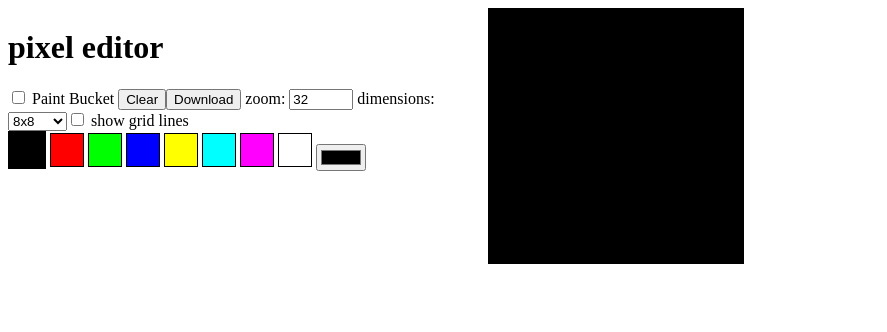
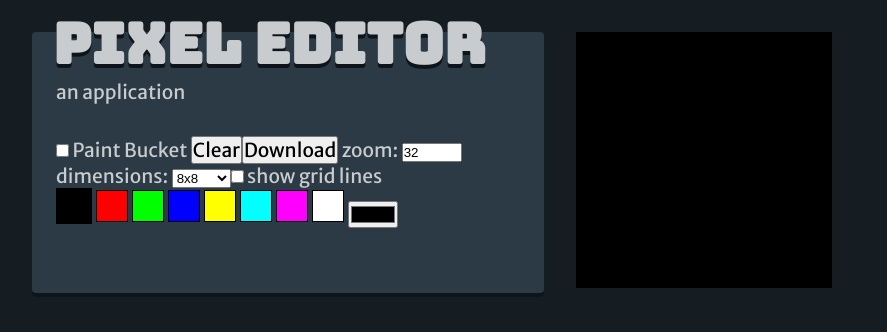
Before and after one commit to vvye/pixel-editor, a Vue app: page / in a window 1280 px wide. Shown: the top 332 px of the page, without its empty margins (0-887 px from the left). Built offline with nearby package versions, Linux system fonts and the light colour scheme.

Commit message:
Style title & sidebar

```diff
--- a/public/index.html
+++ b/public/index.html
@@ -6,6 +6,9 @@
         <meta name="viewport" content="width=device-width,initial-scale=1.0">
         <!-- <link rel="icon" href="<%= BASE_URL %>favicon.ico"> -->
         <title><%= htmlWebpackPlugin.options.title %></title>
+        <link rel="preconnect" href="https://fonts.googleapis.com">
+        <link rel="preconnect" href="https://fonts.gstatic.com" crossorigin>
+        <link href="https://fonts.googleapis.com/css2?family=Bungee&family=Merriweather+Sans&display=swap" rel="stylesheet">
     </head>
     <body>
         <noscript>
--- a/src/App.vue
+++ b/src/App.vue
@@ -2,6 +2,7 @@
     <div class="container">
         <div class="sidebar">
             <h1>pixel editor</h1>
+            <p>an application</p>
             <Toolbar @paint-bucket-mode-changed="setPaintBucketMode" @clear-canvas-button-pressed="resetCanvas"
                      @cell-size-changed="setCellSize" @num-cells-changed="setNumCells"
                      @show-grid-lines-changed="setShowGridLines"
@@ -78,19 +79,62 @@ export default {
 }
 </script>
 
+<style>
+
+* {
+    margin: 0;
+    padding: 0;
+    box-sizing: border-box;
+}
+
+html, body {
+    min-height: 100vh;
+}
+
+body {
+    background-color: #151d23;
+    color: #c9ccce;
+    padding: 2rem;
+}
+
+body, button {
+    font-family: 'Merriweather Sans', sans-serif;
+    font-size: 1.2rem;
+}
+
+</style>
+
 <style scoped>
-
 .container {
     display: grid;
-    grid-template-columns: 30rem auto;
+    grid-template-columns: 32rem auto;
+    gap: 2rem;
 }
 
 .sidebar {
     grid-column: 1/2;
+    background-color: #2b3a44;
+    padding: 1rem 1.5rem 2rem;
+    border-radius: 0.25rem;
+    box-shadow: 0 0.25rem 0 #0e151a;
 }
 
 .canvas-container {
     grid-column: 2/3;
 }
 
+h1 {
+    font-family: 'Bungee', sans-serif;
+    font-size: 3.5rem;
+    line-height: 3.5rem;
+    margin-top: -2rem;
+    margin-left: -0.2rem;
+    margin-bottom: 0.5rem;
+    text-shadow: 0 0.25rem 0 #0e151a;
+}
+
+h1 + p {
+    margin-bottom: 2rem;
+}
+
 </style>
```
